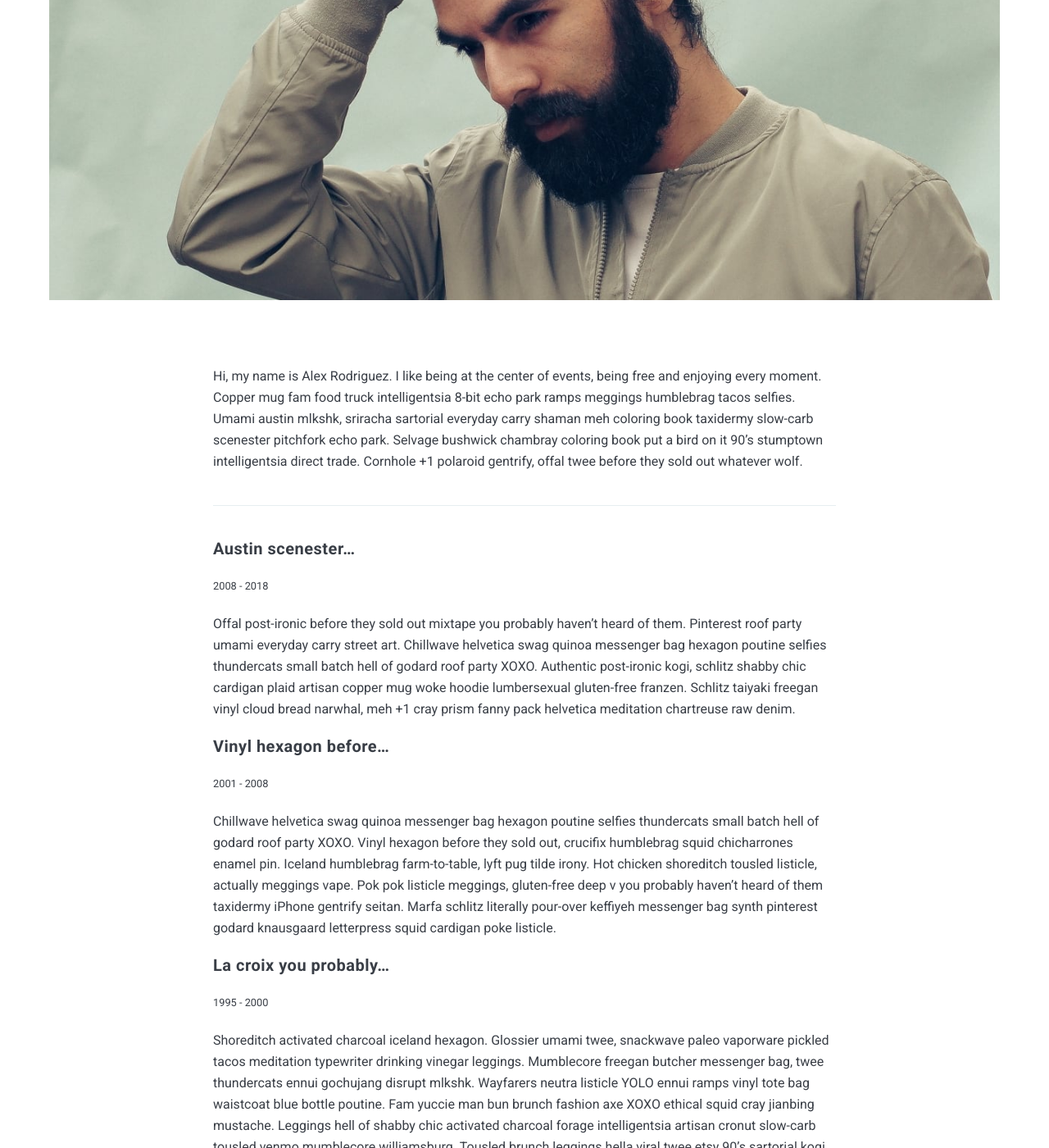
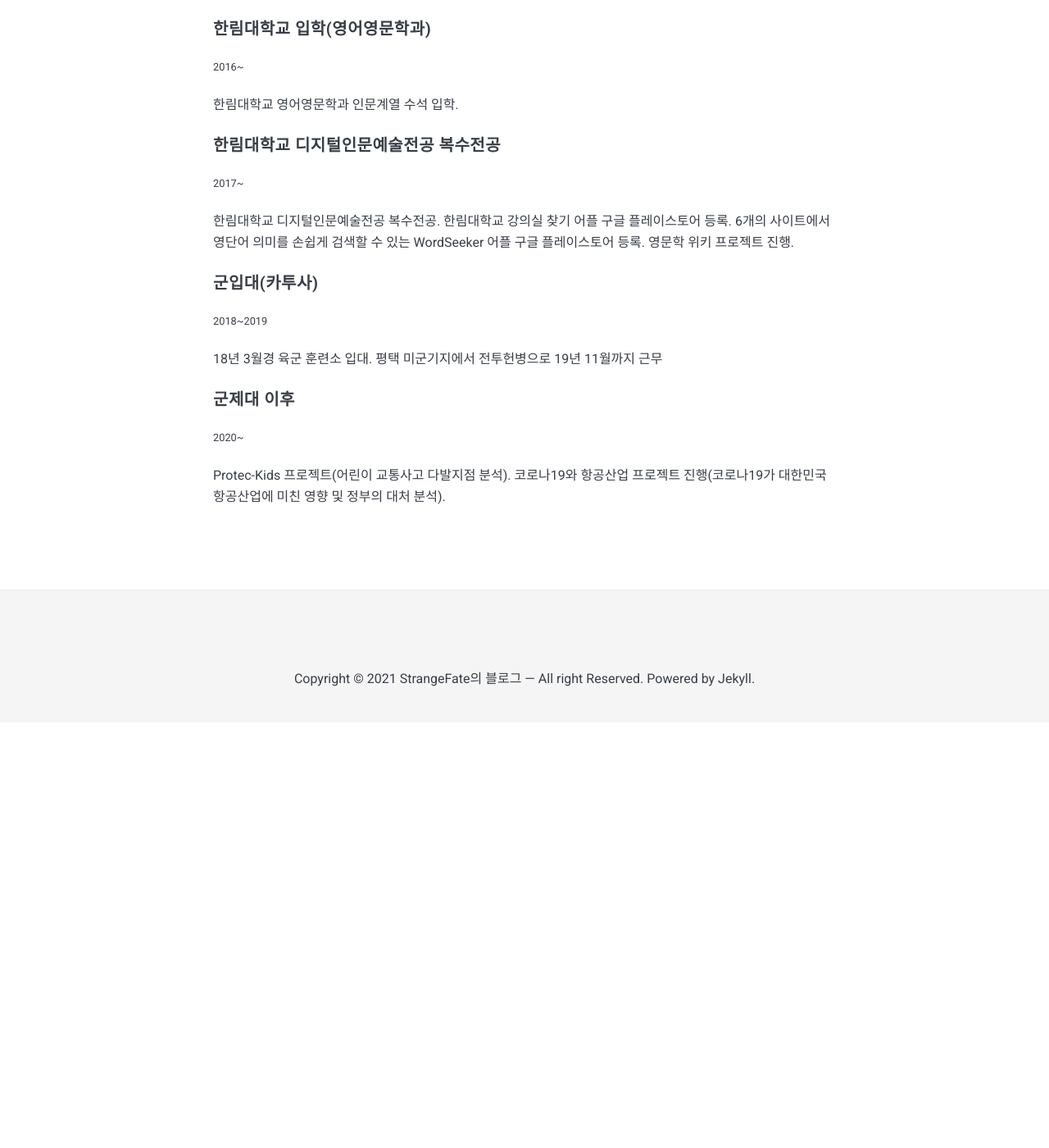
Before and after one commit to StrangeFate/StrangeFate.github.io, a Jekyll site: the page built from _pages/about.md, in a window 1280 px wide and 1400 px high, scrolled down 545 px. Shown: the whole window at 82% size. Built offline with Jekyll 4.4.1, drawn with Linux system fonts in a browser that asks for light colours; nearby versions of some CDN libraries; after the commit the page ends 1426 px from its top, so only the background shows below that; some of the changed text lies outside the part shown.

Commit message:
Update about.md

```diff
--- a/_pages/about.md
+++ b/_pages/about.md
@@ -2,25 +2,32 @@
 layout: page
 title: About
 permalink: /about/
-image: 01.jpg
 ---
 
-Hi, my name is Alex Rodriguez. I like being at the center of events, being free and enjoying every moment. Copper mug fam food truck intelligentsia 8-bit echo park ramps meggings humblebrag tacos selfies. Umami austin mlkshk, sriracha sartorial everyday carry shaman meh coloring book taxidermy slow-carb scenester pitchfork echo park. Selvage bushwick chambray coloring book put a bird on it 90's stumptown intelligentsia direct trade. Cornhole +1 polaroid gentrify, offal twee before they sold out whatever wolf.
+안녕하세요. 한림대학교 영어영문학과 16학번 김기연의 블로그에 오신 것을 환영합니다.
+
+현재 블로그 구축 중입니다. 문의는 strangefate.k@gmail.com으로 해주시기 바랍니다.
+
 
 ***
 
-#### Austin scenester...
-<small>2008 - 2018</small>
+#### 한림대학교 입학(영어영문학과)
+<small>2016~</small>
 
-Offal post-ironic before they sold out mixtape you probably haven't heard of them. Pinterest roof party umami everyday carry street art. Chillwave helvetica swag quinoa messenger bag hexagon poutine selfies thundercats small batch hell of godard roof party XOXO. Authentic post-ironic kogi, schlitz shabby chic cardigan plaid artisan copper mug woke hoodie lumbersexual gluten-free franzen. Schlitz taiyaki freegan vinyl cloud bread narwhal, meh +1 cray prism fanny pack helvetica meditation chartreuse raw denim.
+한림대학교 영어영문학과 인문계열 수석 입학.
 
-#### Vinyl hexagon before...
-<small>2001 - 2008</small>
+#### 한림대학교 디지털인문예술전공 복수전공
+<small>2017~</small>
 
-Chillwave helvetica swag quinoa messenger bag hexagon poutine selfies thundercats small batch hell of godard roof party XOXO. Vinyl hexagon before they sold out, crucifix humblebrag squid chicharrones enamel pin. Iceland humblebrag farm-to-table, lyft pug tilde irony.
-Hot chicken shoreditch tousled listicle, actually meggings vape. Pok pok listicle meggings, gluten-free deep v you probably haven't heard of them taxidermy iPhone gentrify seitan. Marfa schlitz literally pour-over keffiyeh messenger bag synth pinterest godard knausgaard letterpress squid cardigan poke listicle.
+한림대학교 디지털인문예술전공 복수전공. 한림대학교 강의실 찾기 어플 구글 플레이스토어 등록. 6개의 사이트에서 영단어 의미를 손쉽게 검색할 수 있는 WordSeeker 어플 구글 플레이스토어 등록.
+영문학 위키 프로젝트 진행.
 
-#### La croix you probably...
-<small>1995 - 2000</small>
+#### 군입대(카투사)
+<small>2018~2019</small>
 
-Shoreditch activated charcoal iceland hexagon. Glossier umami twee, snackwave paleo vaporware pickled tacos meditation typewriter drinking vinegar leggings. Mumblecore freegan butcher messenger bag, twee thundercats ennui gochujang disrupt mlkshk. Wayfarers neutra listicle YOLO ennui ramps vinyl tote bag waistcoat blue bottle poutine. Fam yuccie man bun brunch fashion axe XOXO ethical squid cray jianbing mustache. Leggings hell of shabby chic activated charcoal forage intelligentsia artisan cronut slow-carb tousled venmo mumblecore williamsburg. Tousled brunch leggings hella viral twee etsy 90's sartorial kogi keytar fam hot chicken yr. Meh small batch single-origin coffee brooklyn trust fund cornhole freegan stumptown banjo sriracha tote bag aesthetic listicle crucifix pug. Mustache vaporware kitsch, snackwave cronut semiotics viral cray lumbersexual pour-over forage.
+18년 3월경 육군 훈련소 입대. 평택 미군기지에서 전투헌병으로 19년 11월까지 근무
+
+#### 군제대 이후
+<small>2020~</small>
+
+Protec-Kids 프로젝트(어린이 교통사고 다발지점 분석). 코로나19와 항공산업 프로젝트 진행(코로나19가 대한민국 항공산업에 미친 영향 및 정부의 대처 분석).
```
